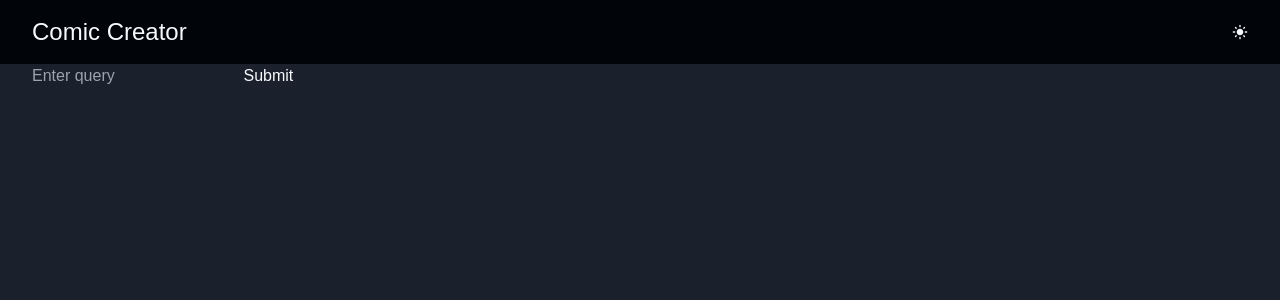
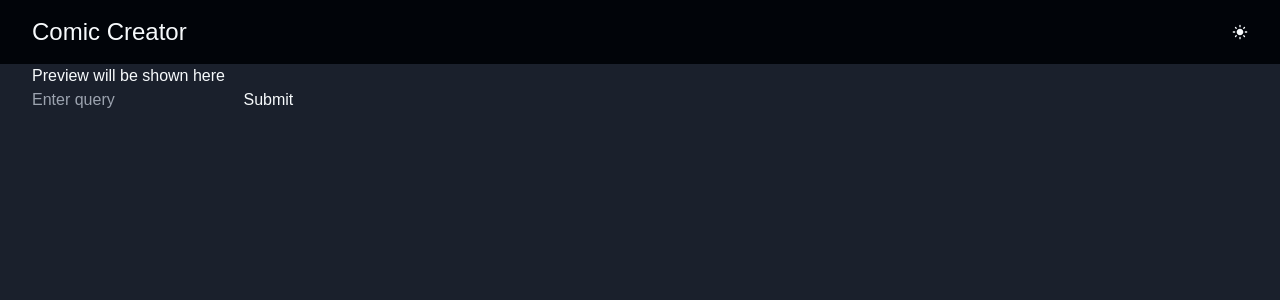
Before and after one commit to subhadip001/comic-creator, a Next.js app: page / in a window 1280 px wide. Shown: the top 300 px of the page. Built offline with nearby package versions, Linux system fonts and the light colour scheme; no server answers.

Commit message:
Add GeneratorCard component and update MainComponent to use it

```diff
--- a/app/components/MainCompoment.tsx
+++ b/app/components/MainCompoment.tsx
@@ -4,11 +4,20 @@ import Image from "next/image";
 import useThemeStore from "../store/themeStore";
 import React, { useEffect, useState } from "react";
 import useGenerateComicImage from "../lib/fetchImage";
+import GeneratorCard from "./ui/GeneratorCard";
 
-const MainCompoment: React.FC = () => {
+/**
+ * @packageDocumentation
+ * @module MainCompoment
+ * @description This is the main component of the app
+ * @component
+ * @returns {JSX.Element} JSX.Element
+ */
+
+const MainCompoment: React.FC = (): JSX.Element => {
   const isDark: boolean = useThemeStore((state) => state.isDark);
   const [query, setQuery] = useState<string>("");
-  const [image, setImage] = useState<string>("");
+  const [currImage, setCurrImage] = useState<string>("");
   const { url, loading, error } = useGenerateComicImage(query);
   const handleSubmit = (e: React.FormEvent<HTMLFormElement>) => {
     e.preventDefault();
@@ -20,7 +29,7 @@ const MainCompoment: React.FC = () => {
 
   useEffect(() => {
     if (url) {
-      setImage(url);
+      setCurrImage(url);
     }
   }, [url]);
 
@@ -34,21 +43,12 @@ const MainCompoment: React.FC = () => {
     >
       <section className="h-[92vh] w-[95%] mx-auto">
         <div>
-          <form onSubmit={handleSubmit}>
-            <input
-              className="bg-transparent"
-              type="text"
-              name="query"
-              id="query"
-              placeholder="Enter query"
-            />{" "}
-            <button type="submit">Submit</button>
-          </form>
-          {image && (
-            <div>
-              <Image src={image} width={500} height={500} alt="uu" />
-            </div>
-          )}
+          <GeneratorCard
+            currImage={currImage}
+            handleSubmit={handleSubmit}
+            loading={loading}
+            error={error}
+          />
         </div>
       </section>
     </main>
--- /dev/null
+++ b/app/components/ui/GeneratorCard.tsx
@@ -0,0 +1,44 @@
+import Image from "next/image";
+import React from "react";
+
+type GeneratorCardProps = {
+  currImage: string;
+  handleSubmit: (e: React.FormEvent<HTMLFormElement>) => void;
+  loading: boolean;
+  error: unknown;
+};
+
+const GeneratorCard: React.FC<GeneratorCardProps> = ({
+  currImage,
+  handleSubmit,
+  loading,
+  error,
+}) => {
+  return (
+    <div>
+      {currImage ? (
+        <div>
+          <Image src={currImage} width={500} height={500} alt="uu" />
+        </div>
+      ) : !currImage && loading ? (
+        <div>loading...</div>
+      ) : !currImage && error ? (
+        <div>Enter query</div>
+      ) : (
+        <div>Preview will be shown here</div>
+      )}
+      <form onSubmit={handleSubmit}>
+        <input
+          className="bg-transparent"
+          type="text"
+          name="query"
+          id="query"
+          placeholder="Enter query"
+        />{" "}
+        <button type="submit">Submit</button>
+      </form>
+    </div>
+  );
+};
+
+export default GeneratorCard;
--- a/app/lib/fetchImage.ts
+++ b/app/lib/fetchImage.ts
@@ -5,18 +5,15 @@ const API_BASE_URL =
 const API_KEY =
   "VknySbLLTUjbxXAXCjyfaFIPwUTCeRXbFSOjwRiCxsxFyhbnGjSFalPKrpvvDAaPVzWEevPljilLVDBiTzfIbWFdxOkYJxnOPoHhkkVGzAknaOulWggusSFewzpqsNWM";
 
-interface ComicImage {
-  url: string | null;
-  loading: boolean;
-  error: unknown;
-}
-
 const useGenerateComicImage = (text: string) => {
   const [loading, setLoading] = useState<boolean>(false);
   const [error, setError] = useState<unknown>(null);
   const [url, setUrl] = useState<string | null>(null);
 
   useEffect(() => {
+    if (!text) {
+      return;
+    }
     const generateComicImage = async () => {
       setLoading(true);
       setError(null);
@@ -41,6 +38,7 @@ const useGenerateComicImage = (text: string) => {
         const url = window.URL.createObjectURL(result);
         setUrl(url);
       } catch (error) {
+        console.log(error);
         setError(error);
       } finally {
         setLoading(false);
--- /dev/null
+++ b/app/store/imageStore.ts
@@ -0,0 +1,22 @@
+import { create } from "zustand";
+import { persist } from "zustand/middleware";
+
+interface ImageStore {
+  imageUrls: string[];
+}
+
+const useImageStore = create<ImageStore, [["zustand/persist", ImageStore]]>(
+  persist(
+    (set) => ({
+      imageUrls: [],
+      setImageUrl: (imageUrl: string) =>
+        set((state) => ({ imageUrls: [...state.imageUrls, imageUrl] })),
+      clearImageUrls: () => set({ imageUrls: [] }),
+    }),
+    {
+      name: "image-storage",
+    }
+  )
+);
+
+export default useImageStore;
```
